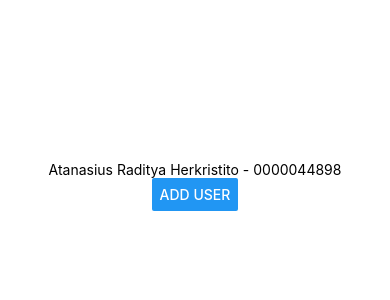
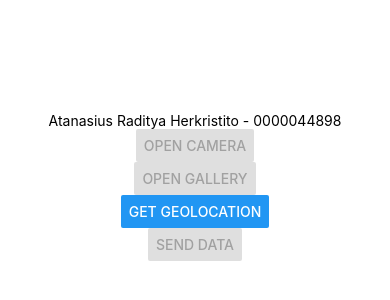
Before and after one commit to BANGATA/cross-platform, a React Native app: screen / in a window 390 px wide. Shown: the part 236-536 px from the top of the page. Built offline with nearby package versions, Linux system fonts and the light colour scheme.

Commit message:
feat: week 11

```diff
--- a/App.js
+++ b/App.js
@@ -1,15 +1,113 @@
 import { addDoc, collection } from "firebase/firestore";
-import { StyleSheet, View, Text, Button, Platform } from "react-native";
-import { db } from "./utils/firebaseConfig";
+import { ref, uploadBytes, getDownloadURL } from "firebase/storage";
+import {
+  StyleSheet,
+  View,
+  Text,
+  Button,
+  Platform,
+  Image,
+  PermissionsAndroid,
+} from "react-native";
+import { db, storage } from "./utils/firebaseConfig";
+import { launchCamera, launchImageLibrary } from "react-native-image-picker";
+import { useState } from "react";
+import Geolocation from "react-native-geolocation-service";
 
 export default function App() {
+  const [uri, setUri] = useState("");
+  const [isAvail, setIsAvail] = useState(false);
+  const [lat, setLat] = useState("");
+  const [long, setLong] = useState("");
+  const [url, setUrl] = useState("");
+  const [isSend, setIsSend] = useState(false);
+  const openImagePicker = () => {
+    launchImageLibrary(
+      {
+        mediaType: "photo",
+        includeBase64: false,
+        maxHeight: 2000,
+        maxWidth: 2000,
+      },
+      handleResponse
+    );
+  };
+
+  const handleCameraLaunch = () => {
+    launchCamera(
+      {
+        mediaType: "photo",
+        includeBase64: false,
+        maxHeight: 2000,
+        maxWidth: 2000,
+      },
+      handleResponse
+    );
+  };
+
+  const requestCameraPermission = async () => {
+    try {
+      const granted = await PermissionsAndroid.request(
+        PermissionsAndroid.PERMISSIONS.CAMERA,
+        {
+          title: "Camera Permission",
+          message: "This app needs access to your camera to take photos.",
+          buttonNeutral: "Ask Me Later",
+          buttonNegative: "Cancel",
+          buttonPositive: "OK",
+        }
+      );
+      if (granted === PermissionsAndroid.RESULTS.GRANTED) {
+        console.log("Camera permission granted");
+        handleCameraLaunch();
+      } else {
+        console.log("Camera permission denied");
+      }
+    } catch (err) {
+      console.warn(err);
+    }
+  };
+
+  const uploadImageToFirebase = async (uri) => {
+    const filename = uri.split("/").pop();
+    const storageRef = ref(storage, "images/" + filename);
+    const img = await fetch(uri);
+    const bytes = await img.blob();
+    try {
+      await uploadBytes(storageRef, bytes);
+      const downloadURL = await getDownloadURL(storageRef);
+      setUrl(downloadURL);
+      setIsSend(true);
+      console.log("Image uploaded successfully");
+    } catch (error) {
+      console.error("Error uploading image or storing metadata:", error);
+    }
+  };
+
+  const handleResponse = async (response) => {
+    if (response.didCancel) {
+      console.log("User cancelled image picker");
+    } else if (response.error) {
+      console.log("Image picker error: ", response.error);
+    } else if (response.assets && response.assets.length > 0) {
+      const imageUri = response.assets[0].uri;
+      uploadImageToFirebase(imageUri);
+      setUri(imageUri);
+    } else {
+      console.log("No assets found in the response");
+    }
+  };
+
   const addData = async () => {
+    const tempData = {
+      longitude: long,
+      latitude: lat,
+      photo_url: url,
+    };
     try {
-      const docRef = await addDoc(collection(db, "users"), {
-        first: "Vincentius",
-        last: "Kurniawan",
-        born: "2024",
-      });
+      const docRef = await addDoc(collection(db, "photo_coords"), tempData);
+      setIsAvail(false);
+      setIsSend(false);
       if (Platform.OS === "android") {
         console.log("Document written from phone with ID: ", docRef.id);
       } else {
@@ -19,10 +117,98 @@ export default function App() {
       console.error("Error occured ", err);
     }
   };
+
+  const hasLocationPermission = async () => {
+    if (Platform.OS === "android" && Platform.Version < 23) {
+      return true;
+    }
+
+    const hasPermission = await PermissionsAndroid.check(
+      PermissionsAndroid.PERMISSIONS.ACCESS_FINE_LOCATION
+    );
+
+    if (hasPermission) {
+      return true;
+    }
+
+    const status = await PermissionsAndroid.request(
+      PermissionsAndroid.PERMISSIONS.ACCESS_FINE_LOCATION
+    );
+
+    if (status === PermissionsAndroid.RESULTS.GRANTED) {
+      return true;
+    }
+
+    if (status === PermissionsAndroid.RESULTS.DENIED) {
+      console.log("Location permission denied by user.");
+    } else if (status === PermissionsAndroid.RESULTS.NEVER_ASK_AGAIN) {
+      console.log("Location permission denied by user.");
+    }
+
+    return false;
+  };
+
+  const getLocation = async () => {
+    const hasPermission = await hasLocationPermission();
+
+    if (!hasPermission) {
+      return;
+    }
+
+    Geolocation.getCurrentPosition(
+      (position) => {
+        setLat(position.coords.latitude);
+        setLong(position.coords.longitude);
+        setIsAvail(true);
+        console.log(position);
+      },
+      (error) => {
+        console.error(`Code ${error.code}`, error.message);
+        console.log(error);
+      },
+      {
+        accuracy: {
+          android: "high",
+        },
+        enableHighAccuracy: true,
+        timeout: 15000,
+        maximumAge: 10000,
+        distanceFilter: 0,
+        forceRequestLocation: true,
+        forceLocationManager: true,
+        showLocationDialog: true,
+      }
+    );
+  };
+
   return (
     <View style={styles.container}>
       <Text>Atanasius Raditya Herkristito - 0000044898</Text>
-      <Button title="Add User" onPress={addData} />
+      <Button
+        title="Open Camera"
+        onPress={() => {
+          if (Platform.OS === "android") {
+            requestCameraPermission();
+          } else {
+            handleCameraLaunch();
+          }
+        }}
+        disabled={!isAvail}
+      />
+      <Button
+        title="Open Gallery"
+        onPress={openImagePicker}
+        disabled={!isAvail}
+      />
+      <Button title="Get Geolocation" onPress={getLocation} />
+      <Button
+        title="Send Data"
+        onPress={addData}
+        disabled={!isAvail || !isSend}
+      />
+      {uri && (
+        <Image source={{ uri: uri }} style={{ width: 200, height: 200 }} />
+      )}
     </View>
   );
 }
--- a/app.json
+++ b/app.json
@@ -1,5 +1,23 @@
 {
   "expo": {
+    "plugins": [
+      [
+        "expo-camera",
+        {
+          "cameraPermission": "Allow $(PRODUCT_NAME) to access your camera",
+          "microphonePermission": "Allow $(PRODUCT_NAME) to access your microphone",
+          "recordAudioAndroid": true
+        }
+      ],
+      [
+        "expo-media-library",
+        {
+          "photosPermission": "Allow $(PRODUCT_NAME) to access your photos.",
+          "savePhotosPermission": "Allow $(PRODUCT_NAME) to save photos.",
+          "isAccessMediaLocationEnabled": true
+        }
+      ]
+    ],
     "name": "native-expo",
     "slug": "native-expo",
     "version": "1.0.0",
```
Also changed, not shown: package.json (+8 -3 lines), 1 other file (tests, documents, lock files or other folders).
